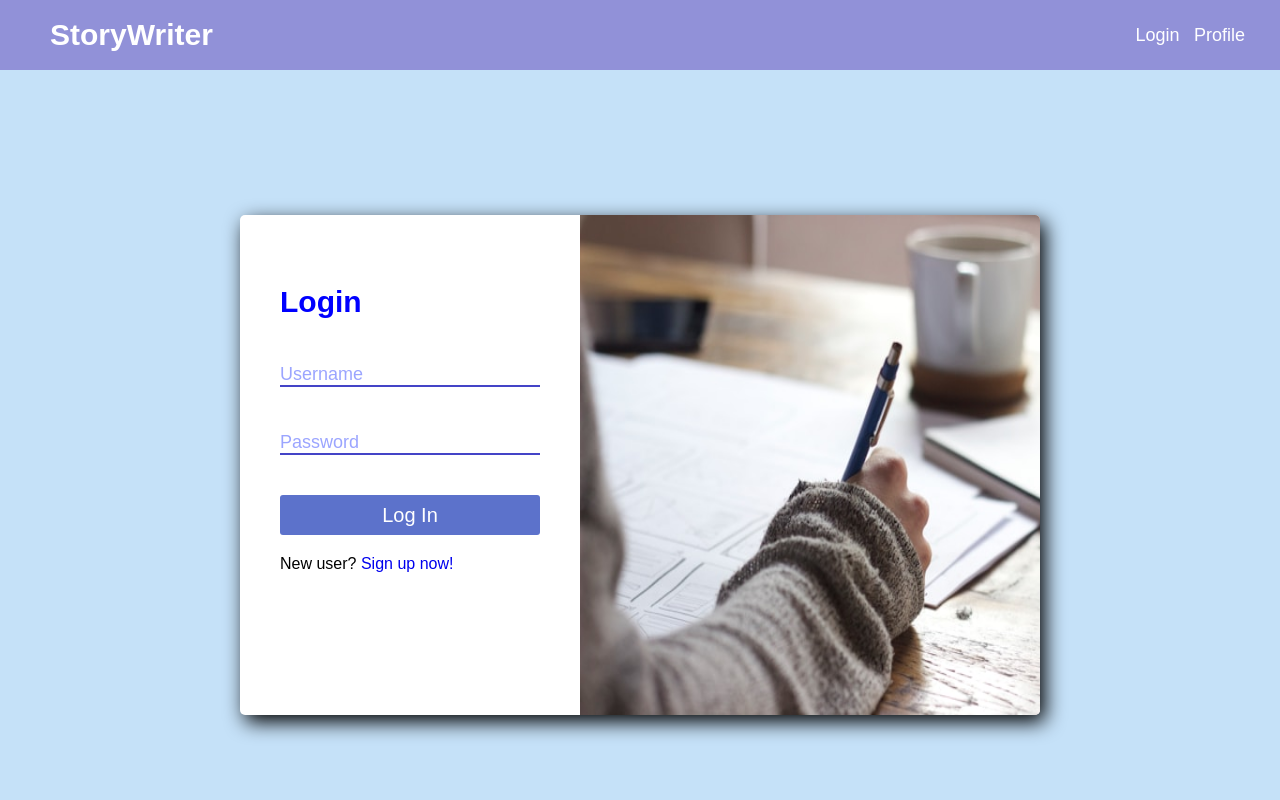
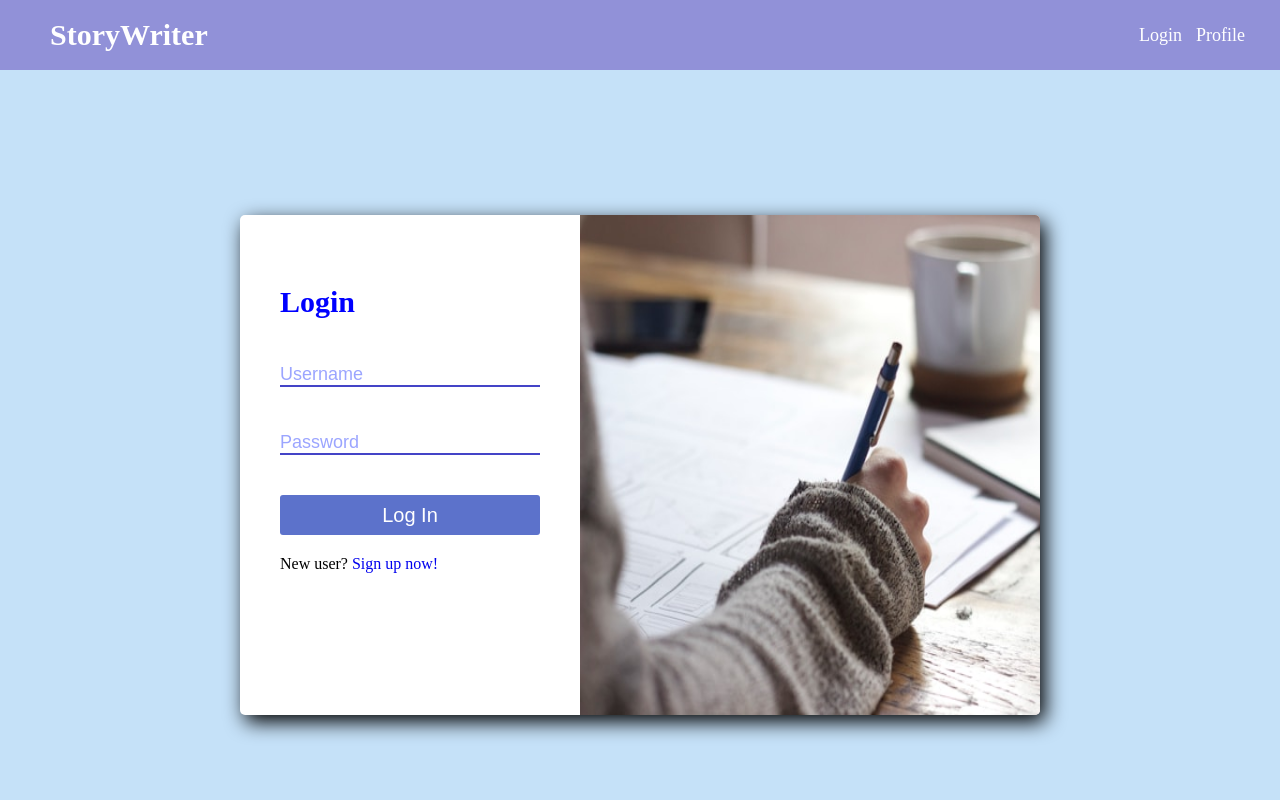
Before and after one commit to DavidTing123/GitExercise-Storywriter-G12, a Flask app: page /login in a window 1280 px wide. Run offline with Flask 3, Linux system fonts and the light colour scheme.

Commit message:
fix: fix different font in nav issue

```diff
--- a/static/login.css
+++ b/static/login.css
@@ -11,7 +11,6 @@ body{
     justify-content: center;
     align-items: center;
     background-color: #c5e1f8;
-    font-family:"poppins",sans-serif;
 }
 
 .bigbox{
--- a/templates/home.html
+++ b/templates/home.html
@@ -3,9 +3,9 @@
 <head>
     <link rel="stylesheet" type="text/css" href="{{ url_for('static', filename='home.css') }}">
     <title>Home Page</title>
+    {% extends "nav.html" %}
 </head>
 <body>
-{% extends "nav.html" %}
 {% block title %}Home Page{% endblock %}
 {% block content %}
     {% with messages = get_flashed_messages() %}
--- a/templates/login.html
+++ b/templates/login.html
@@ -3,9 +3,9 @@
 <head>
     <link rel="stylesheet" type="text/css" href="{{ url_for('static', filename='login.css') }}">
     <title>Login Page</title>
+    {% extends "nav.html" %}
 </head>
 <body>
-{% extends "nav.html" %}
 {% block title %}Login Page{% endblock %}
 {% block content %}
     {% with messages = get_flashed_messages() %}
```
